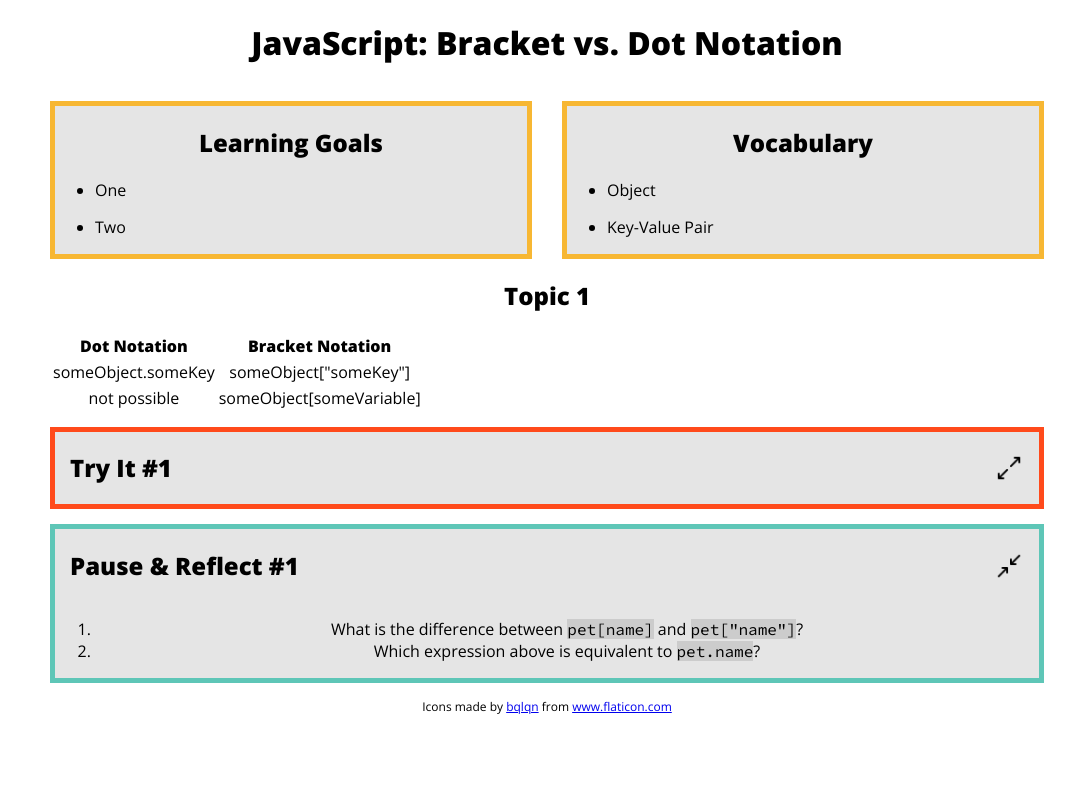
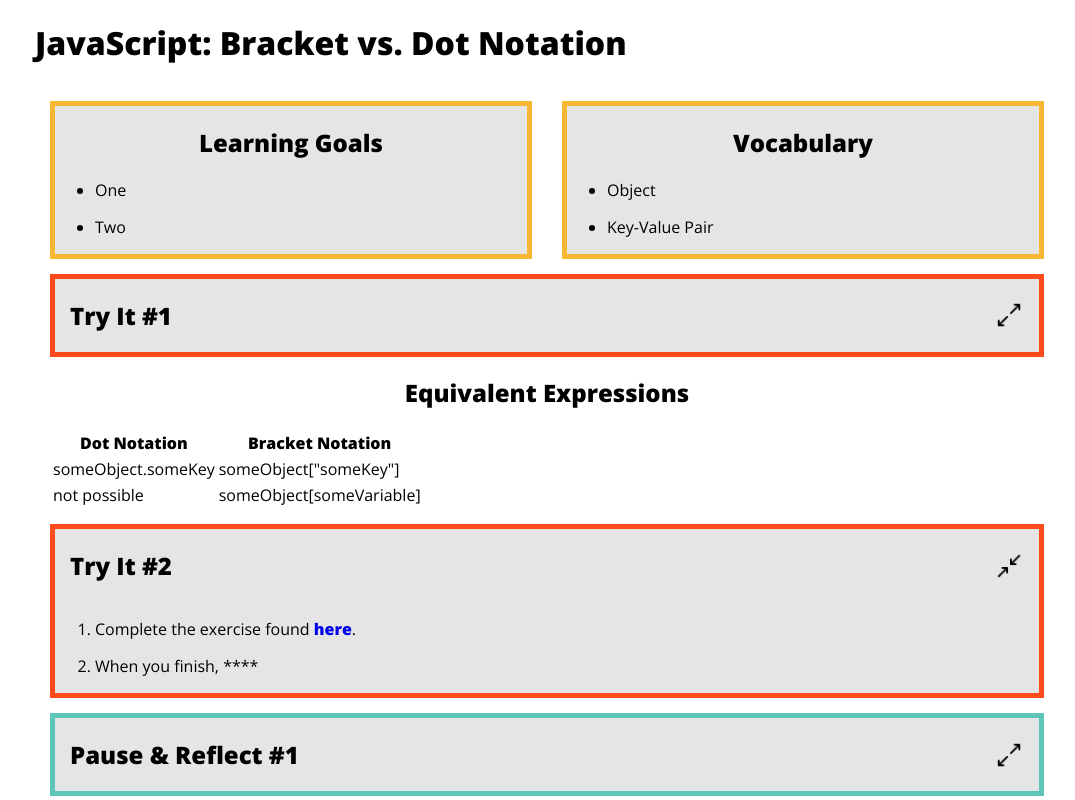
Before and after one commit to kaylagordon/ruby_intro_kwk, a plain HTML site: page index.html in a window 1280 px wide. Both pictures are taken after a click on the button 1102 px from the left and 565 px from the top of the page. Shown: the top 800 px of the page, without its empty margins (93-1168 px from the left). Drawn offline with nearby package versions, Linux system fonts and the light colour scheme.

Commit message:
Add tryit 1 and 2

```diff
--- a/index.html
+++ b/index.html
@@ -9,14 +9,14 @@
   <body>
     <h1>JavaScript: Bracket vs. Dot Notation</h1>
     <header>
-      <section class="info-section">
+      <section class="framing">
         <h2>Learning Goals</h2>
         <ul>
           <li>One</li>
           <li>Two</li>
         </ul>
       </section>
-      <section class="info-section">
+      <section class="framing">
         <h2>Vocabulary</h2>
         <ul>
           <li>Object</li>
@@ -24,8 +24,20 @@
         </ul>
       </section>
     </header>
+    <section class='try-it'>
+      <nav class='section-heading'>
+        <h2>Try It #1</h2>
+        <button type="button" class="collapse-button"></button>
+      </nav>
+      <article class='content hidden'>
+        <ol>
+          <li>Complete the exercise found <a href='https://repl.it/@kaylaewood/bracketVsDotTryIt1#main.js'>here</a>.</li>
+          <li>When you finish, ****</li>
+        </ol>
+      </article>
+    </section>
     <section class='lesson'>
-      <h2>Topic 1</h2>
+      <h2>Equivalent Expressions</h2>
       <table>
         <tr>
           <th>Dot Notation</th>
@@ -43,16 +55,35 @@
     </section>
     <section class='try-it'>
       <nav class='section-heading'>
-        <h2>Try It #1</h2>
+        <h2>Try It #2</h2>
         <button type="button" class="collapse-button"></button>
       </nav>
       <article class='content hidden'>
-        <p>TEST</p>
+        <ol>
+          <li>Complete the exercise found <a href='https://repl.it/@kaylaewood/bracketVsDotTryIt2#main.js'>here</a>.</li>
+          <li>When you finish, ****</li>
+        </ol>
       </article>
     </section>
     <section class='checkpoint'>
       <nav class='section-heading'>
         <h2>Pause & Reflect #1</h2>
+        <button type="button" class="collapse-button"></button>
+      </nav>
+      <article class='content hidden'>
+        <ol>
+          <li>What is the difference between <span class='monospace'>pet[name]</span> and <span class='monospace'>pet["name"]</span>?</li>
+          <li>Which expression above is equivalent to <span class='monospace'>pet.name</span>?</li>
+        </ol>
+      </article>
+    </section>
+    <section class='lesson'>
+      <h2>Bracket Notation & Variables</h2>
+      <p>Something</p>
+    </section>
+    <section class='checkpoint'>
+      <nav class='section-heading'>
+        <h2>Pause & Reflect #2</h2>
         <button type="button" class="collapse-button"></button>
       </nav>
       <article class='content hidden'>
--- a/main.js
+++ b/main.js
@@ -1,12 +1,15 @@
-document.querySelector('body').addEventListener('click', function() {
+document.querySelector('body').addEventListener('click', collapseContent);
+
+function collapseContent() {
   let navBar = event.target.closest('nav');
-  let collapseButton = event.target.closest('section').children[1];
+  let contentSection = event.target.closest('section').children[1];
+  let collapseButton = navBar.children[1];
   if (navBar && navBar.classList.contains('section-heading')) {
-    collapseButton.classList.toggle('hidden');
-    if (navBar.children[1].style.backgroundImage === 'url("resources/shrink.png")') {
-      navBar.children[1].style.backgroundImage = 'url("resources/expand.png")';
+    contentSection.classList.toggle('hidden');
+    if (collapseButton.style.backgroundImage === 'url("resources/shrink.png")') {
+      collapseButton.style.backgroundImage = 'url("resources/expand.png")';
     } else {
-      navBar.children[1].style.backgroundImage = 'url("resources/shrink.png")';
+      collapseButton.style.backgroundImage = 'url("resources/shrink.png")';
     }
   }
-});
+}
--- a/styles.css
+++ b/styles.css
@@ -1,6 +1,5 @@
 * {
   font-family: 'Open Sans', sans-serif;
-  text-align: center;
 }
 
 body {
@@ -13,6 +12,11 @@ body {
   background-color: #CCCCCC;
 }
 
+a {
+  text-decoration: none;
+  font-weight: bold;
+}
+
 header {
   display: flex;
 }
@@ -20,20 +24,23 @@ header {
 section {
   margin: 15px;
   background-color: #E5E5E5;
-  text-align: center;
   border: 5px solid;
 }
 
-section > ul > li,
-section > ol > li {
+ul > li,
+ol > li {
   margin-bottom: 15px;
   text-align: left;
 }
 
-.info-section {
+.framing {
   border-color: #F7B733;
   width: 50%;
   margin-bottom: 0;
+}
+
+h2 {
+  text-align: center;
 }
 
 .lesson {
@@ -48,6 +55,7 @@ section > ol > li {
 .checkpoint {
   border-color: #5EC6B7;
 }
+
 .section-heading {
   display: flex;
   justify-content: space-between;
```
